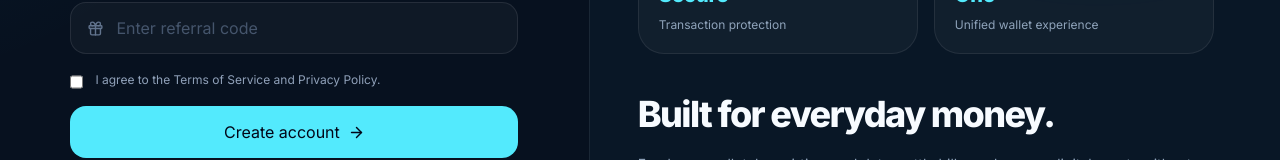
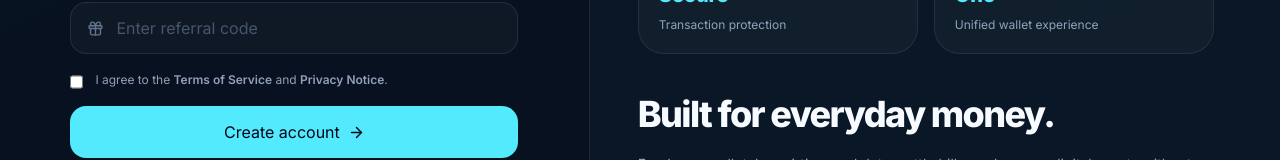
Before and after one commit to Baatiku/MasanawaP1, a Next.js app: page /register in a window 1280 px wide. Shown: the part 546-706 px from the top of the page. Built offline with nearby package versions, Linux system fonts and the light colour scheme; no server answers.

Commit message:
Link signup terms and privacy notice

```diff
--- a/app/register/page.tsx
+++ b/app/register/page.tsx
@@ -18,7 +18,7 @@ export default async function RegisterPage({ searchParams }: { searchParams?: Pr
             <Field name="email" label="Email address" placeholder="you@example.com" type="email" icon={Mail} />
             <Field name="password" label="Password" placeholder="At least 8 characters" type="password" icon={LockKeyhole} />
             <Field name="referral_code" label="Referral code (optional)" placeholder="Enter referral code" icon={Gift} defaultValue={referralCode} required={false} />
-            <label className="flex gap-3 text-xs leading-5 text-slate-400"><input required type="checkbox" className="mt-1 accent-cyan-300" /> <span>I agree to the Terms of Service and Privacy Policy.</span></label>
+            <label className="flex gap-3 text-xs leading-5 text-slate-400"><input required type="checkbox" className="mt-1 accent-cyan-300" /> <span>I agree to the <Link href="/terms" target="_blank" className="font-semibold text-cyan-300 hover:underline">Terms of Service</Link> and <Link href="/privacy" target="_blank" className="font-semibold text-cyan-300 hover:underline">Privacy Notice</Link>.</span></label>
             <button type="submit" className="flex h-13 w-full items-center justify-center gap-2 rounded-2xl bg-cyan-300 text-sm font-bold text-slate-950 transition hover:bg-cyan-200">Create account <ArrowRight size={17} /></button>
           </form>
           <p className="muted mt-8 text-center text-sm">Already have an account? <Link href="/login" className="font-semibold text-cyan-300">Sign in</Link></p>
```
